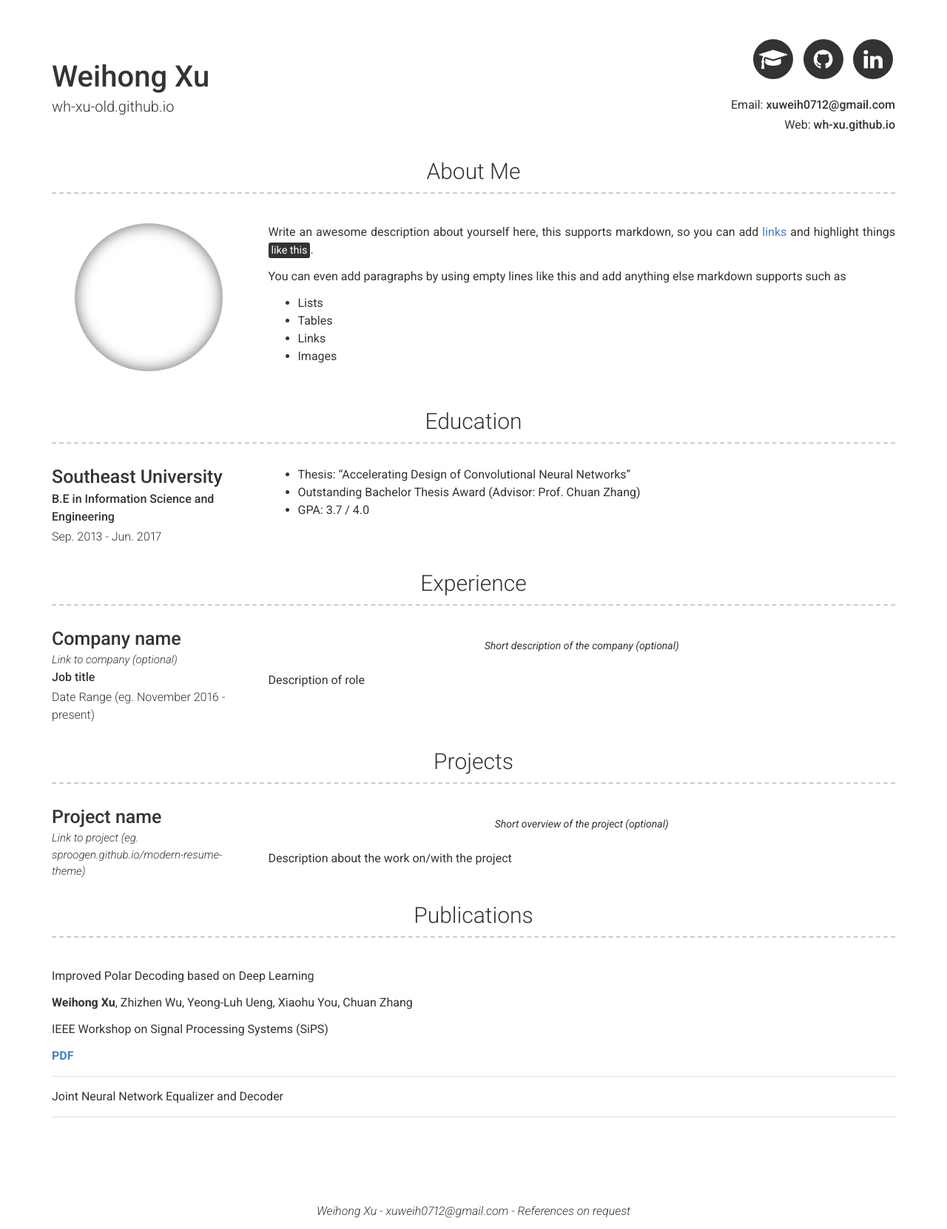
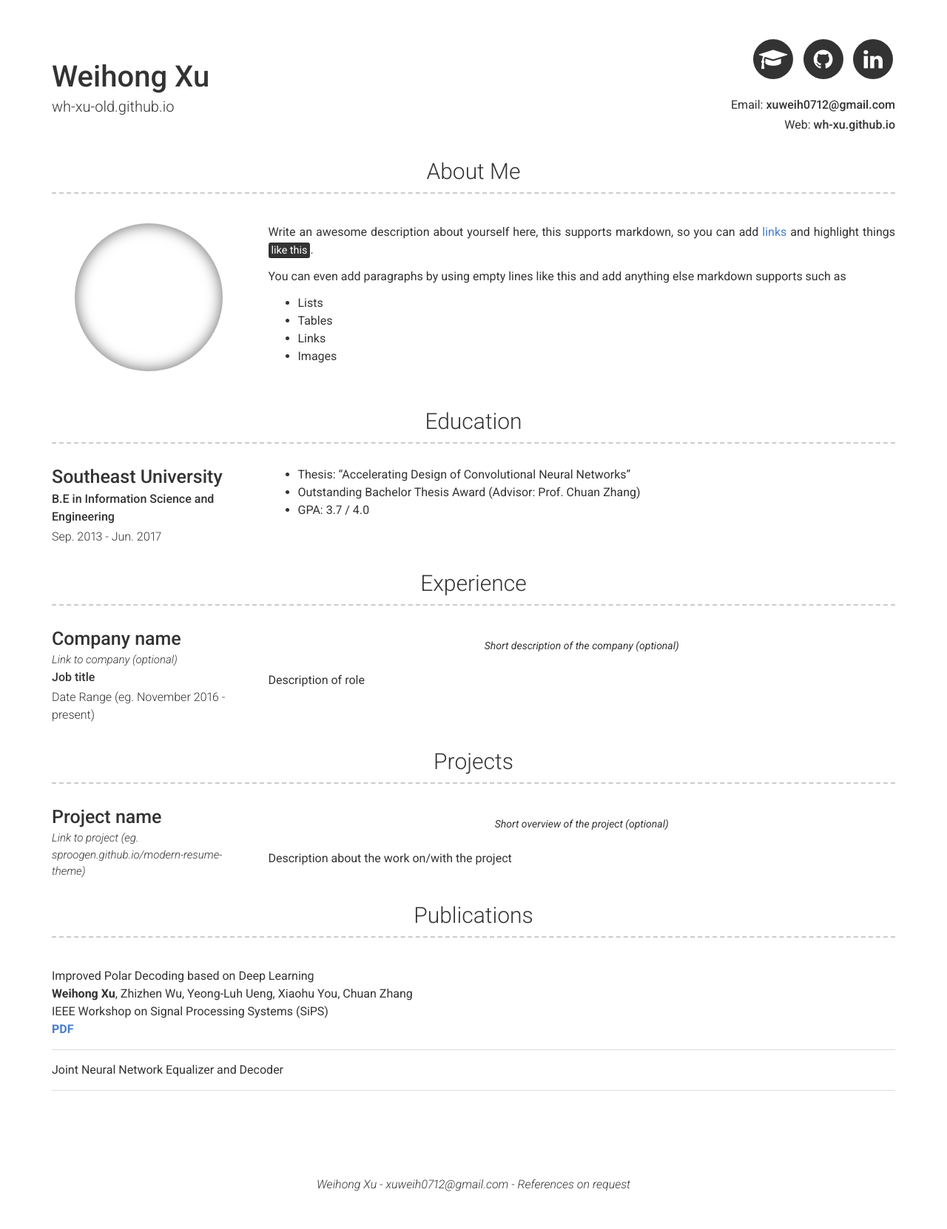
Before and after one commit to wh-xu/wh-xu-old.github.io, a Jekyll site: the page built from index.md, in a window 1280 px wide. Shown: the whole page at 74% size. Built offline with Jekyll 4.4.1, drawn with Linux system fonts in a browser that asks for light colours; after the commit the page ends 1626 px from its top, so only the background shows below that.

```diff
--- a/_config.yml
+++ b/_config.yml
@@ -48,12 +48,9 @@ experience_title: Experience #(Use this to override about experience section tit
 # More Section
 more_title: Publications #(Use this to override about more section title)
 more_content: | # this will include new lines to allow paragraphs
-  Improved Polar Decoding based on Deep Learning <br/>
-
-  **Weihong Xu**, Zhizhen Wu, Yeong-Luh Ueng, Xiaohu You, Chuan Zhang <br/>
-
+  Improved Polar Decoding based on Deep Learning
+  **Weihong Xu**, Zhizhen Wu, Yeong-Luh Ueng, Xiaohu You, Chuan Zhang
   IEEE Workshop on Signal Processing Systems (SiPS) <br/>
-
   [**PDF**](./articles/08109997.pdf)
 
   ***
```
